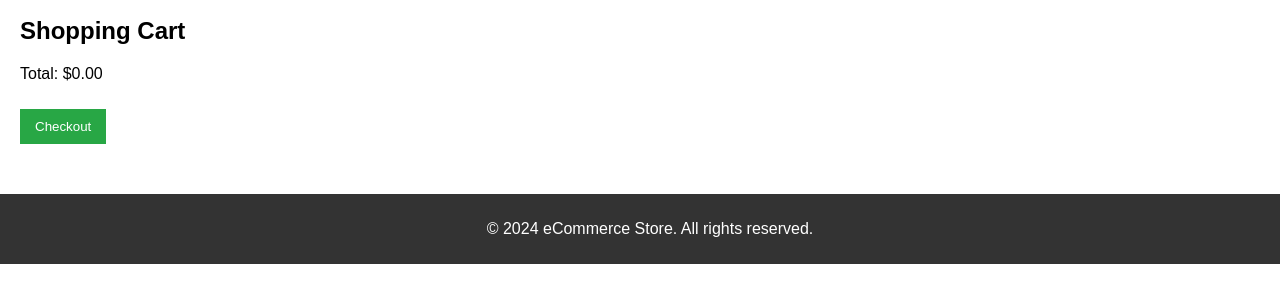
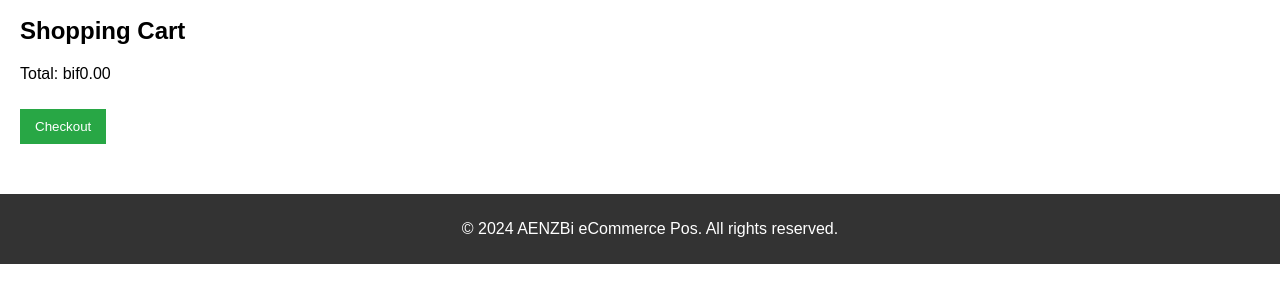
Before and after one commit to allyelvis/ae-pos, a plain HTML site: page index.html in a window 1280 px wide. Shown: the part 305-593 px from the top of the page. Drawn offline with Linux system fonts and the light colour scheme.

Commit message:
Update index.html
Update

```diff
--- a/index.html
+++ b/index.html
@@ -3,7 +3,7 @@
 <head>
     <meta charset="UTF-8">
     <meta name="viewport" content="width=device-width, initial-scale=1.0">
-    <title>eCommerce Store</title>
+    <title>AENZBi eCommerce Pos</title>
     <link rel="stylesheet" href="styles.css">
 </head>
 <body>
@@ -26,12 +26,12 @@
             <ul id="cart-items">
                 <!-- Cart items will be dynamically generated here -->
             </ul>
-            <p>Total: $<span id="total-amount">0.00</span></p>
+            <p>Total: bif<span id="total-amount">0.00</span></p>
             <button id="checkout-btn">Checkout</button>
         </section>
     </main>
     <footer>
-        <p>&copy; 2024 eCommerce Store. All rights reserved.</p>
+        <p>&copy; 2024 AENZBi eCommerce Pos. All rights reserved.</p>
     </footer>
     <script src="script.js"></script>
     <script src="api.js"></script>
```
